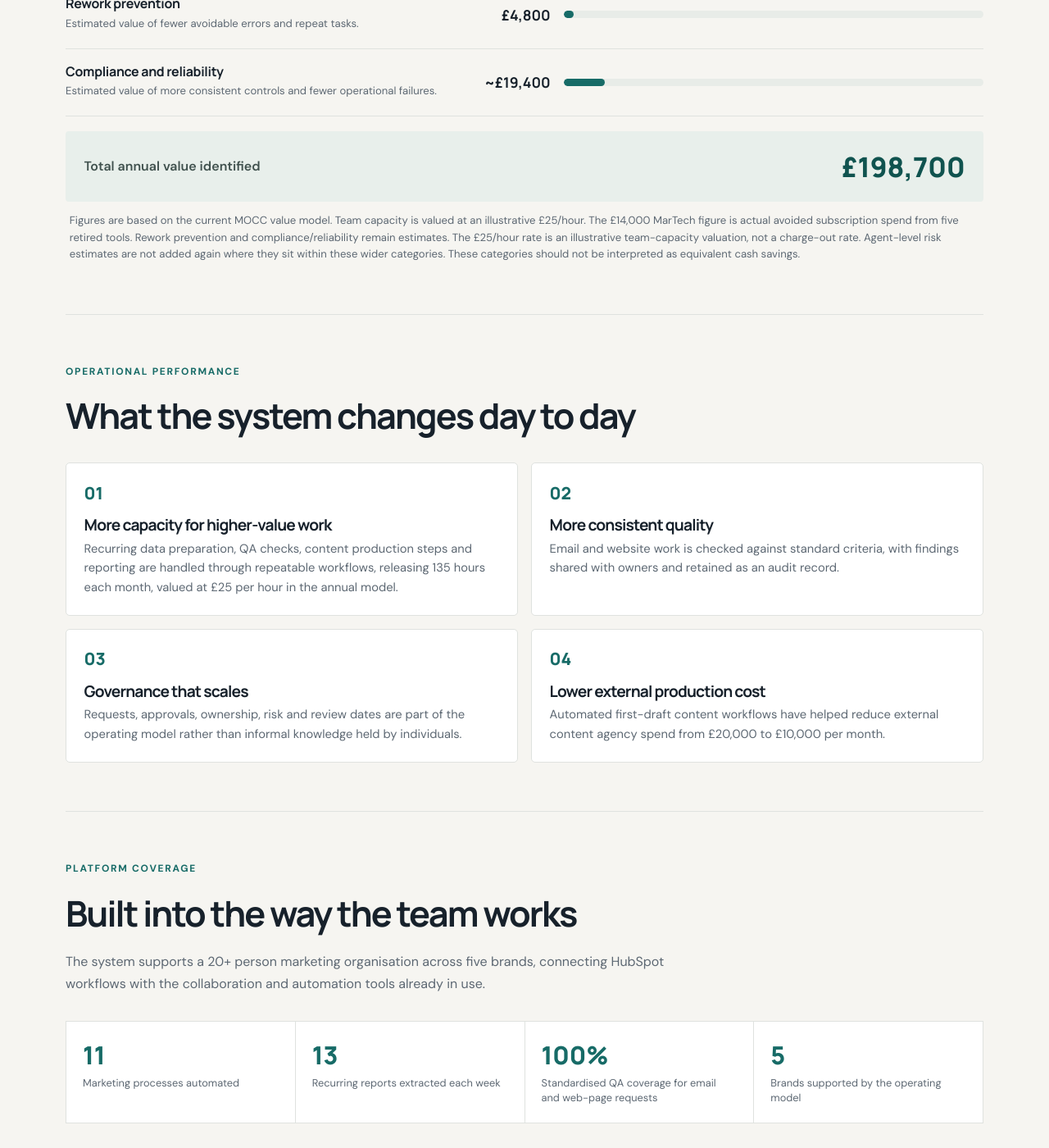
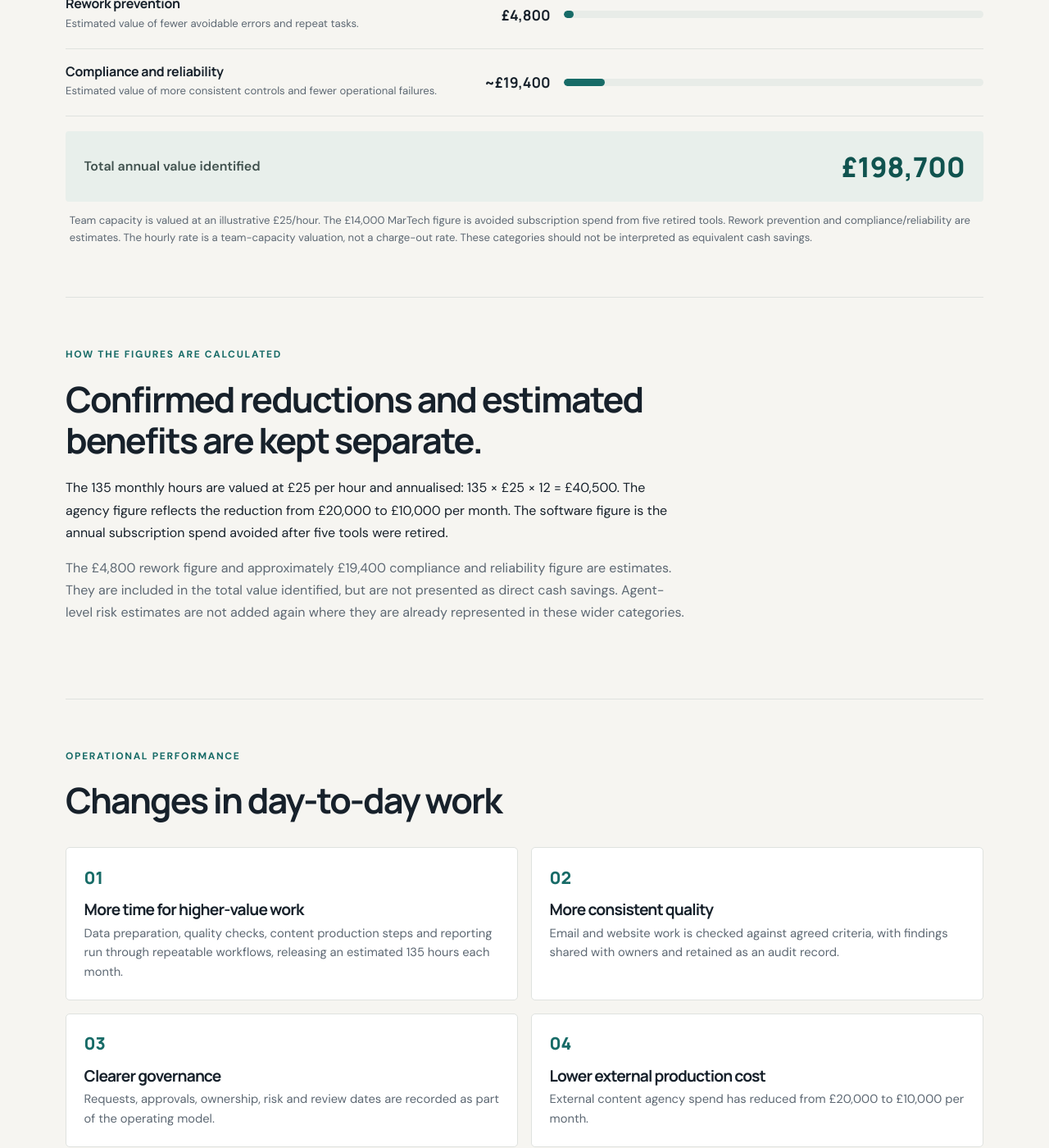
Before and after one commit to georgefwmurray/Marketing-Operations-Control-Centre, a Jekyll site: the page built from Results.md, in a window 1280 px wide and 1400 px high, scrolled down 1376 px. Shown: the whole window at 82% size. Built offline with Jekyll 4.4.1, drawn with Linux system fonts in a browser that asks for light colours; some of the changed text lies outside the part shown.

Commit message:
Clarify results methodology for search and readers

```diff
--- a/Results.md
+++ b/Results.md
@@ -1,13 +1,13 @@
 ---
-title: "Results: HubSpot AI Marketing Operations Impact"
-description: "Measured impact from the Marketing Operations Control Centre: 11 live agents, 135 hours of monthly capacity released and £198,700 in annual value identified."
+title: "Marketing Operations Results | George Murray"
+description: "Results from the Marketing Operations Control Centre, including 135 hours of monthly team capacity released and £198,700 in annual value identified across five brands."
 ---
 
 <div class="page-hero">
   <p class="eyebrow">Marketing Operations Control Centre</p>
-  <h1>Operational impact, made measurable.</h1>
-  <p class="page-lead">The value of the system is not simply the number of agents built. It is the capacity released, cost reduced, risk controlled and consistency created across a multi-brand marketing operation.</p>
-  <div class="hero-tags"><span>11 live agents</span><span>5 brands</span><span>Evidence-led reporting</span></div>
+  <h1>What changed, and what it is worth.</h1>
+  <p class="page-lead">The MOCC brings together automation, quality checks, reporting and governance across five brands. The figures below show the capacity released and the cost reductions and estimated benefits identified so far.</p>
+  <div class="hero-tags"><span>11 live agents</span><span>5 brands</span><span>135 hours/month released</span></div>
 </div>
 
 <div class="stat-grid stat-grid--four">
@@ -19,39 +19,48 @@ description: "Measured impact from the Marketing Operations Control Centre: 11 l
 
 <section class="content-section">
   <div class="section-heading">
-    <p class="eyebrow">Where the value comes from</p>
+    <p class="eyebrow">Value breakdown</p>
     <h2>Five sources of operational value</h2>
-    <p>The annual value model combines released team capacity, confirmed agency spend reduction, confirmed technology savings and estimated avoided operational friction. It is an identified-value estimate, not a claim that every pound is a direct cash saving.</p>
+    <p>The annual model combines released team capacity, reductions in external and software spend, and estimated avoided operational friction. It is an identified-value estimate, not a claim that every pound is a direct cash saving.</p>
   </div>
   <div class="impact-list">
     <div class="impact-row"><div class="impact-copy"><h3>Team capacity released</h3><p>135 hours per month modelled at £25 per hour (£40,500 annualised).</p></div><strong>£40,500</strong><div class="impact-track"><span style="width:20.4%"></span></div></div>
     <div class="impact-row"><div class="impact-copy"><h3>External content spend reduced</h3><p>Agency spend reduced from £20,000 to £10,000 per month.</p></div><strong>£120,000</strong><div class="impact-track"><span style="width:60.4%"></span></div></div>
-    <div class="impact-row"><div class="impact-copy"><h3>MarTech rationalisation</h3><p>Actual avoided subscription spend from retiring five tools.</p></div><strong>£14,000</strong><div class="impact-track"><span style="width:7.0%"></span></div></div>
+    <div class="impact-row"><div class="impact-copy"><h3>MarTech rationalisation</h3><p>Subscription spend avoided by retiring five tools.</p></div><strong>£14,000</strong><div class="impact-track"><span style="width:7.0%"></span></div></div>
     <div class="impact-row"><div class="impact-copy"><h3>Rework prevention</h3><p>Estimated value of fewer avoidable errors and repeat tasks.</p></div><strong>£4,800</strong><div class="impact-track"><span style="width:2.4%"></span></div></div>
     <div class="impact-row"><div class="impact-copy"><h3>Compliance and reliability</h3><p>Estimated value of more consistent controls and fewer operational failures.</p></div><strong>~£19,400</strong><div class="impact-track"><span style="width:9.8%"></span></div></div>
   </div>
   <div class="total-value"><span>Total annual value identified</span><strong>£198,700</strong></div>
-  <p class="small-note">Figures are based on the current MOCC value model. Team capacity is valued at an illustrative £25/hour. The £14,000 MarTech figure is actual avoided subscription spend from five retired tools. Rework prevention and compliance/reliability remain estimates. The £25/hour rate is an illustrative team-capacity valuation, not a charge-out rate. Agent-level risk estimates are not added again where they sit within these wider categories. These categories should not be interpreted as equivalent cash savings.</p>
+  <p class="small-note">Team capacity is valued at an illustrative £25/hour. The £14,000 MarTech figure is avoided subscription spend from five retired tools. Rework prevention and compliance/reliability are estimates. The hourly rate is a team-capacity valuation, not a charge-out rate. These categories should not be interpreted as equivalent cash savings.</p>
+</section>
+
+<section class="content-section">
+  <div class="section-heading">
+    <p class="eyebrow">How the figures are calculated</p>
+    <h2>Confirmed reductions and estimated benefits are kept separate.</h2>
+    <p>The 135 monthly hours are valued at £25 per hour and annualised: 135 × £25 × 12 = £40,500. The agency figure reflects the reduction from £20,000 to £10,000 per month. The software figure is the annual subscription spend avoided after five tools were retired.</p>
+    <p>The £4,800 rework figure and approximately £19,400 compliance and reliability figure are estimates. They are included in the total value identified, but are not presented as direct cash savings. Agent-level risk estimates are not added again where they are already represented in these wider categories.</p>
+  </div>
 </section>
 
 <section class="content-section">
   <div class="section-heading">
     <p class="eyebrow">Operational performance</p>
-    <h2>What the system changes day to day</h2>
+    <h2>Changes in day-to-day work</h2>
   </div>
   <div class="outcome-grid">
-    <article class="outcome-card"><span class="outcome-number">01</span><h3>More capacity for higher-value work</h3><p>Recurring data preparation, QA checks, content production steps and reporting are handled through repeatable workflows, releasing 135 hours each month, valued at £25 per hour in the annual model.</p></article>
-    <article class="outcome-card"><span class="outcome-number">02</span><h3>More consistent quality</h3><p>Email and website work is checked against standard criteria, with findings shared with owners and retained as an audit record.</p></article>
-    <article class="outcome-card"><span class="outcome-number">03</span><h3>Governance that scales</h3><p>Requests, approvals, ownership, risk and review dates are part of the operating model rather than informal knowledge held by individuals.</p></article>
-    <article class="outcome-card"><span class="outcome-number">04</span><h3>Lower external production cost</h3><p>Automated first-draft content workflows have helped reduce external content agency spend from £20,000 to £10,000 per month.</p></article>
+    <article class="outcome-card"><span class="outcome-number">01</span><h3>More time for higher-value work</h3><p>Data preparation, quality checks, content production steps and reporting run through repeatable workflows, releasing an estimated 135 hours each month.</p></article>
+    <article class="outcome-card"><span class="outcome-number">02</span><h3>More consistent quality</h3><p>Email and website work is checked against agreed criteria, with findings shared with owners and retained as an audit record.</p></article>
+    <article class="outcome-card"><span class="outcome-number">03</span><h3>Clearer governance</h3><p>Requests, approvals, ownership, risk and review dates are recorded as part of the operating model.</p></article>
+    <article class="outcome-card"><span class="outcome-number">04</span><h3>Lower external production cost</h3><p>External content agency spend has reduced from £20,000 to £10,000 per month.</p></article>
   </div>
 </section>
 
 <section class="content-section">
   <div class="section-heading">
     <p class="eyebrow">Platform coverage</p>
-    <h2>Built into the way the team works</h2>
-    <p>The system supports a 20+ person marketing organisation across five brands, connecting HubSpot workflows with the collaboration and automation tools already in use.</p>
+    <h2>Used across the marketing team</h2>
+    <p>The system supports a marketing organisation of more than 20 people across five brands, connecting HubSpot workflows with the collaboration and automation tools already in use.</p>
   </div>
   <div class="coverage-grid">
     <div><strong>11</strong><span>Marketing processes automated</span></div>
@@ -62,8 +71,8 @@ description: "Measured impact from the Marketing Operations Control Centre: 11 l
 </section>
 
 <section class="closing-panel">
-  <p class="eyebrow">See the system behind the numbers</p>
-  <h2>Explore the agents and their controls.</h2>
-  <p>The registry shows what each agent does, who owns it and how it fits into the six-layer operating model.</p>
-  <a class="text-link" href="Agent-Registry.html">Explore the Agent Registry <span aria-hidden="true">↗</span></a>
+  <p class="eyebrow">The operating model</p>
+  <h2>See what each agent does.</h2>
+  <p>The registry sets out each agent's purpose, owner, status and place in the six-layer model.</p>
+  <a class="text-link" href="Agent-Registry.html">View the Agent Registry <span aria-hidden="true">↗</span></a>
 </section>
```
